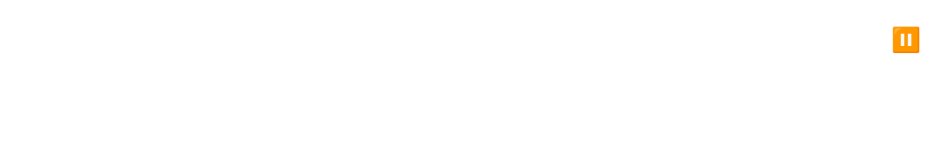
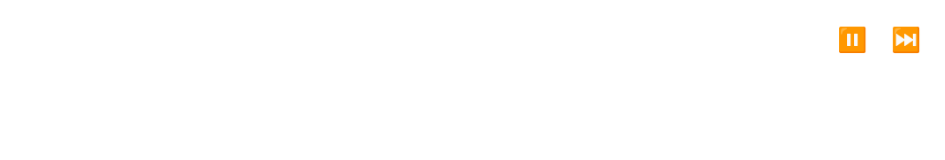
Before and after one commit to VictorEZCodes/my_portfolio, a Next.js app: page /projects in a window 1280 px wide. Shown: the top 160 px of the page, without its empty margins (335-1280 px from the left). Built offline with nearby package versions, Linux system fonts and the light colour scheme.

Commit message:
added a skip btn in projects page

```diff
--- a/app/projects/page.js
+++ b/app/projects/page.js
@@ -143,15 +143,23 @@
           className="fixed inset-0 bg-white dark:bg-[#121212] flex items-center justify-center z-50"
           exit={{ opacity: 0 }}
         >
+          <div className="absolute top-4 right-4 flex gap-2">
             <button
               onClick={() => setIsPaused(!isPaused)}
-            className="absolute top-4 right-4 p-2 rounded-full hover:bg-gray-100 dark:hover:bg-gray-800 transition-colors"
+              className="p-2 rounded-full hover:bg-gray-100 dark:hover:bg-gray-800 transition-colors"
             >
               {isPaused ?
                 <span className="text-2xl">▶️</span> :
                 <span className="text-2xl">⏸️</span>
               }
             </button>
+            <button
+              onClick={() => setShowIntro(false)}
+              className="p-2 rounded-full hover:bg-gray-100 dark:hover:bg-gray-800 transition-colors"
+            >
+              <span className="text-2xl">⏭️</span>
+            </button>
+          </div>
           <AnimatePresence mode='wait'>
             {introStep < introSlides.length && (
               <motion.div
```
Lines whose indentation alone changed are shown as unchanged.
